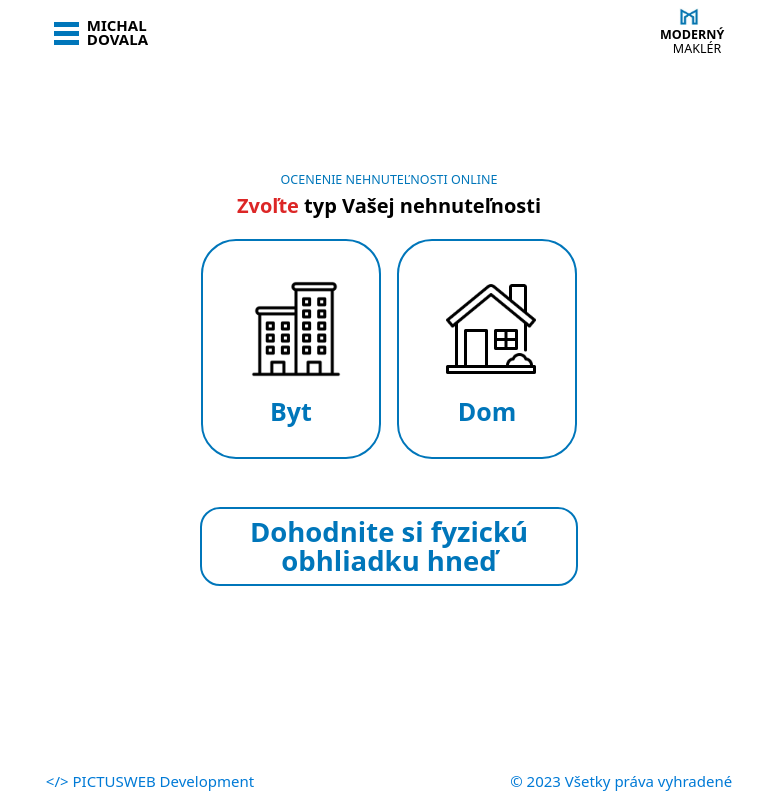
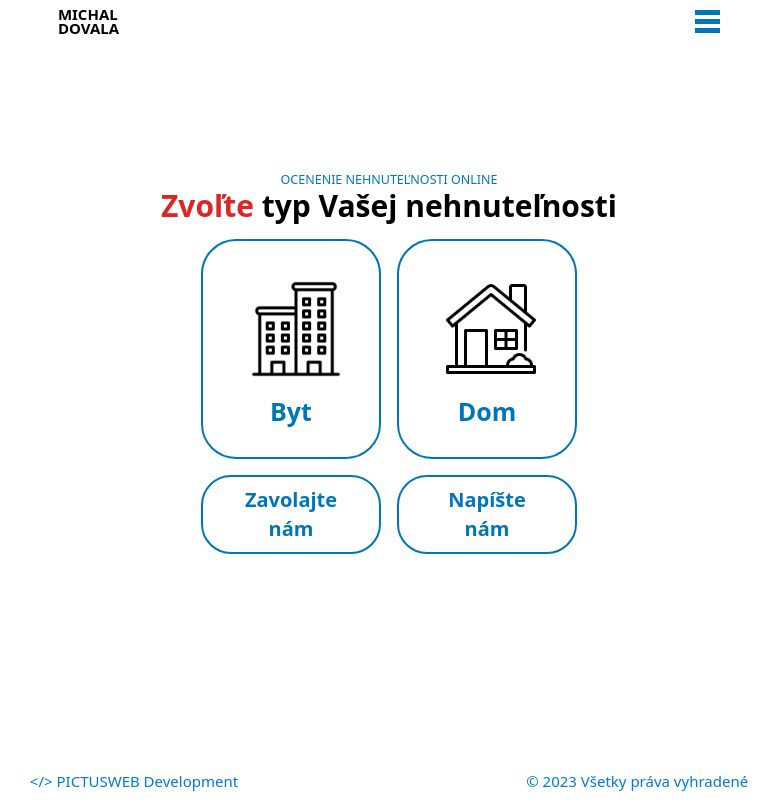
Before and after one commit to pkvarg/findoktor, a React (Vite) app: page / in a window 1280 px wide. Shown: the whole page, without its empty margins (251-1029 px from the left). Built offline with nearby package versions, Linux system fonts and the light colour scheme; no server answers; the database is empty.

Commit message:
19nov 00 menu

```diff
--- a/src/components/Footer.jsx
+++ b/src/components/Footer.jsx
@@ -3,7 +3,7 @@ import React from 'react'
 const Footer = () => {
   return (
     <div className='bg-[#ffffff] absolute bottom-0 md:bottom-2 left-1/2 -translate-x-[50%] w-[100%]'>
-      <div className='text-[#007ad6] mt-8 lg:mt-8 text-[10px] lg:text-[15px] flex flex-row justify-center items-center gap-8 md:gap-[35%] lg:gap-[20%]'>
+      <div className='text-[#007ad6] mt-8 lg:mt-8 text-[10px] lg:text-[15px] flex flex-row justify-center items-center gap-8 md:gap-[35%] lg:gap-[22.5%]'>
         <a className='text-center' href='https://pictusweb.sk' target='_blank'>
           &#60;&#47;&#62; PICTUSWEB Development
         </a>
--- a/src/components/calculator/CalcNavbar.jsx
+++ b/src/components/calculator/CalcNavbar.jsx
@@ -1,14 +1,15 @@
-import React from 'react'
+import React, { useState } from 'react'
 
 const CalcNavbar = () => {
+  const [showMenu, setShowMenu] = useState(false)
   return (
-    <div className='flex flex-row justify-center items-center mt-2 gap-[40%] md:gap-[52.5%] lg:gap-[40%]'>
+    <div className='flex flex-row justify-center items-center mt-2 gap-[40%] md:gap-[52.5%] lg:gap-[45%]'>
       <div className='flex flex-row items-center gap-2 lg:gap-2'>
-        <div className='flex flex-col gap-[4px] lg:gap-[4px]'>
+        {/* <div className='flex flex-col gap-[4px] lg:gap-[4px]'>
           <div className='h-[5px] lg:h-[5px] bg-[#0076ba]  w-[30px] lg:w-[25px]'></div>
           <div className='h-[5px] lg:h-[5px] bg-[#0076ba] w-[30px] lg:w-[25px]'></div>
           <div className='h-[5px] lg:h-[5px] bg-[#0076ba] w-[30px] lg:w-[25px]'></div>
-        </div>
+        </div> */}
 
         <p
           onClick={() => window.location.reload()}
@@ -17,8 +18,32 @@ const CalcNavbar = () => {
           MICHAL <br /> DOVALA
         </p>
       </div>
-      <div className='flex flex-col'>
-        <img
+      <div className='flex flex-col cursor-pointer relative'>
+        <div
+          onClick={() => setShowMenu((prev) => !prev)}
+          className='flex flex-col gap-[4px] lg:gap-[4px]'
+        >
+          <div className='h-[5px] lg:h-[5px] bg-[#0076ba]  w-[30px] lg:w-[25px]'></div>
+          <div className='h-[5px] lg:h-[5px] bg-[#0076ba] w-[30px] lg:w-[25px]'></div>
+          <div className='h-[5px] lg:h-[5px] bg-[#0076ba] w-[30px] lg:w-[25px]'></div>
+        </div>
+
+        {showMenu && (
+          <div className='absolute top-8 right-0 w-[200px] z-20'>
+            <div className='flex flex-col items-end text-[#007ad6] font-semibold text-[22.5px] menu'>
+              <a href='/'>O nás</a>
+              <a href='/'>Aktuálna ponuka</a>
+              <a href='/'>Nacenenie</a>
+              <a href='/'>Financie</a>
+              <a href='/'>Rekonštrukcia</a>
+              <a href='/'>Naše služby</a>
+              <a href='/'>Práce na mieru</a>
+              <a href='/'>Kontakt</a>
+            </div>
+          </div>
+        )}
+
+        {/* <img
           className='w-[30%] lg:w-[30%] ml-[30%]'
           src='/maklerLogo.webp'
           alt='logo'
@@ -28,7 +53,7 @@ const CalcNavbar = () => {
         </p>
         <p className='text-[12.5px] lg:text-[12.50px] ml-[15%] lg:ml-[20%] -mt-0.5 lg:-mt-0.5'>
           MAKLÉR
-        </p>
+        </p> */}
       </div>
     </div>
   )
--- a/src/components/calculator/Component00.jsx
+++ b/src/components/calculator/Component00.jsx
@@ -1,12 +1,33 @@
-import React from 'react'
+import React, { useState } from 'react'
 
 const Component00 = ({ handleFlatOrHouse }) => {
+  const [showPhone, setShowPhone] = useState(false)
+  const [showEmail, setShowEmail] = useState(false)
+  const phone = '+421944517560'
+  const email = 'michaldovala.gmail.com'
+
+  const showContact = (info) => {
+    if (info === 'phone') {
+      // setShowPhone(phone)
+      setShowPhone(true)
+      const phoneEl = document.getElementById('phone')
+      phoneEl.classList.add('noBorder')
+    }
+    if (info === 'email') {
+      // setShowEmail(email)
+      setShowEmail(true)
+      const emailEl = document.getElementById('email')
+
+      emailEl.classList.add('noBorder')
+    }
+  }
+
   return (
     <div className='flex flex-col justify-center mx-4 lg:mx-0 -mt-[17.5%] lg:-mt-[10%]'>
       <p className='text-[#0076ba] text-center text-[10px] lg:text-[12.5px] pt-12 lg:pt-8'>
         OCENENIE NEHNUTEĽNOSTI ONLINE
       </p>
-      <h1 className='text-[18px] lg:text-[20px] text-center font-bold py-2 lg:py-2 leading-[17.5px]'>
+      <h1 className='text-[18px] lg:text-[30px] text-center font-bold py-2 lg:py-2 leading-[17.5px]'>
         <span className='text-red-600'>Zvoľte</span> typ Vašej nehnuteľnosti
       </h1>
       <div className='flex flex-row justify-center gap-6 lg:gap-4 pt-4'>
@@ -67,15 +88,39 @@ const Component00 = ({ handleFlatOrHouse }) => {
         />
         <p className='text-[25px] lg:text-[35px]'>Zadarmo</p>
       </div> */}
-      <div className='flex justify-center'>
-        <div className='border-2 border-[#0076ba] rounded-[20px] lg:rounded-[20px] mt-12 lg:mt-12 hover:border-red-600 hover:border-4'>
-          <p className='text-[20px] lg:text-[27.5px] text-[#0076ba] font-extrabold text-center leading-[20px] lg:leading-[29.5px] py-2 px-8 lg:px-12'>
-            {/* Dohodnite si fyzickú <br /> obhliadku hneď */}
-            <a href='tel:+421944517560'>
-              Dohodnite si fyzickú <br /> obhliadku hneď
-            </a>
-          </p>
-        </div>
+      <div className='flex flex-row justify-center items-center gap-6 lg:gap-4 mt-4'>
+        <p
+          id='phone'
+          onClick={() => showContact('phone')}
+          className='border-2 border-[#0076ba] rounded-[20px] lg:rounded-[30px] text-[20px] lg:text-[20px] text-[#0076ba] font-extrabold text-center leading-[20px] lg:leading-[29.5px] py-2 w-[120px] lg:w-[180px] hover:border-none'
+        >
+          {/* Dohodnite si fyzickú <br /> obhliadku hneď */}
+
+          <a href='tel:+421944517560'>
+            Zavolajte <br /> <span className='hover-span'>nám</span>
+          </a>
+          <a className='hover-phone text-[15px]' href='tel:+421944517560'>
+            {phone}
+          </a>
+        </p>
+        <p
+          id='email'
+          onClick={() => showContact('email')}
+          className='border-2 border-[#0076ba] rounded-[20px] lg:rounded-[30px]  text-[20px] lg:text-[20px] text-[#0076ba] font-extrabold text-center leading-[20px] lg:leading-[29.5px] py-2 w-[120px] lg:w-[180px] hover:border-none'
+        >
+          {/* Dohodnite si fyzickú <br /> obhliadku hneď */}
+
+          <a href='mailto:michaldovala@gmail.com'>
+            Napíšte <br /> <span className='hover-span'>nám</span>
+          </a>
+
+          <a
+            className='hover-email text-[15px]'
+            href='mailto:michaldovala@gmail.com'
+          >
+            {email}
+          </a>
+        </p>
       </div>
     </div>
   )
--- a/src/components/calculator/Component02.jsx
+++ b/src/components/calculator/Component02.jsx
@@ -121,7 +121,7 @@ const Component02 = ({
 
           <div className='flex flex-row mt-1'>
             <div className='border-2 lg:border-4 border-[#0076ba] h-[15px] lg:h-[17.5px] w-[15px] lg:w-[17.5px] rounded-[30px] ml-1 lg:ml-[10px] bg-[#0076ba]'></div>
-            <p className='ml-[3px] lg:ml-[6px] -mt-[16%] lg:-mt-[15%] text-[27.5px] lg:text-[27.5px] text-[#0076ba]'>
+            <p className='ml-[3px] lg:ml-[6px] -mt-[16%] lg:-mt-[12%] text-[27.5px] lg:text-[27.5px] text-[#0076ba]'>
               +
             </p>
           </div>
--- a/src/components/calculator/Component10.jsx
+++ b/src/components/calculator/Component10.jsx
@@ -3,8 +3,9 @@ import { toast } from 'react-hot-toast'
 
 const Component10 = ({ onBack, onNext, builtYear, setBuiltYear }) => {
   const onNextGuard = () => {
-    if (builtYear < 1900 || builtYear > 2023) {
-      toast.error('Uveďte hodnotu medzi 1900 a 2023')
+    const currentYear = new Date().getFullYear()
+    if (builtYear < 1700 || builtYear >= currentYear) {
+      toast.error(`Uveďte hodnotu medzi 1700 a ${currentYear}`)
     } else {
       onNext()
     }
--- a/src/getResults.js
+++ b/src/getResults.js
@@ -189,7 +189,10 @@ export const result = (
 
   const getBuiltYearPrice = (builtYear) => {
     const assignYearValue = (builtYear) => {
-      if (builtYear >= 2018 && builtYear <= 2023) return 1
+      const currentYear = new Date().getFullYear()
+      console.log('currentYear is', currentYear)
+      // miesto 2023 dnesny rok
+      if (builtYear >= 2018 && builtYear <= currentYear) return 1
       if (builtYear >= 2010 && builtYear <= 2017) return 0.9
       if (builtYear >= 2000 && builtYear <= 2009) return 0.85
       if (builtYear >= 1989 && builtYear <= 1999) return 0.75
--- a/src/index.css
+++ b/src/index.css
@@ -42,6 +42,38 @@ section {
   border: 4px solid #dc2627;
 }
 
+.hover-phone {
+  display: none;
+}
+
+#phone:hover .hover-phone {
+  display: block;
+}
+
+#phone:hover .hover-span {
+  display: none;
+}
+
+.hover-email {
+  display: none;
+}
+
+#email:hover .hover-email {
+  display: block;
+}
+
+#email:hover .hover-span {
+  display: none;
+}
+
+.menu a:hover {
+  text-decoration: underline;
+}
+
+.noBorder {
+  border: none !important;
+}
+
 button {
   cursor: pointer;
 }
--- a/src/pages/Calculator.jsx
+++ b/src/pages/Calculator.jsx
@@ -4,7 +4,7 @@ import { SpinnerFullPage } from '../components'
 import axios from 'axios'
 
 const CalcNavbar = lazy(() => import('../components/calculator/CalcNavbar'))
-const Component00 = lazy(() => import('../components/calculator/component00'))
+const Component00 = lazy(() => import('../components/calculator/Component00'))
 const Component01 = lazy(() => import('../components/calculator/Component01'))
 const Component02 = lazy(() => import('../components/calculator/Component02'))
 const Component03 = lazy(() => import('../components/calculator/Component03'))
```
